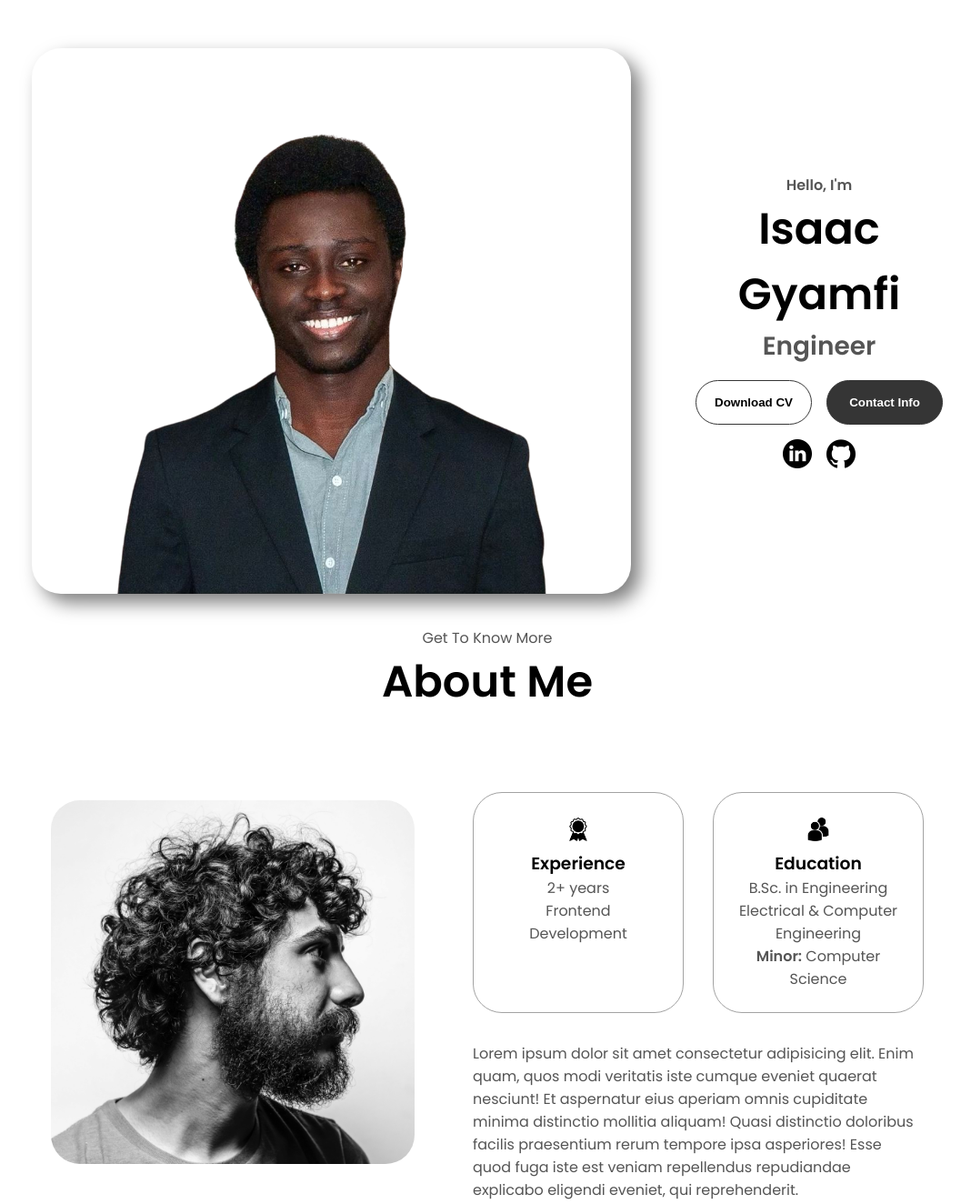
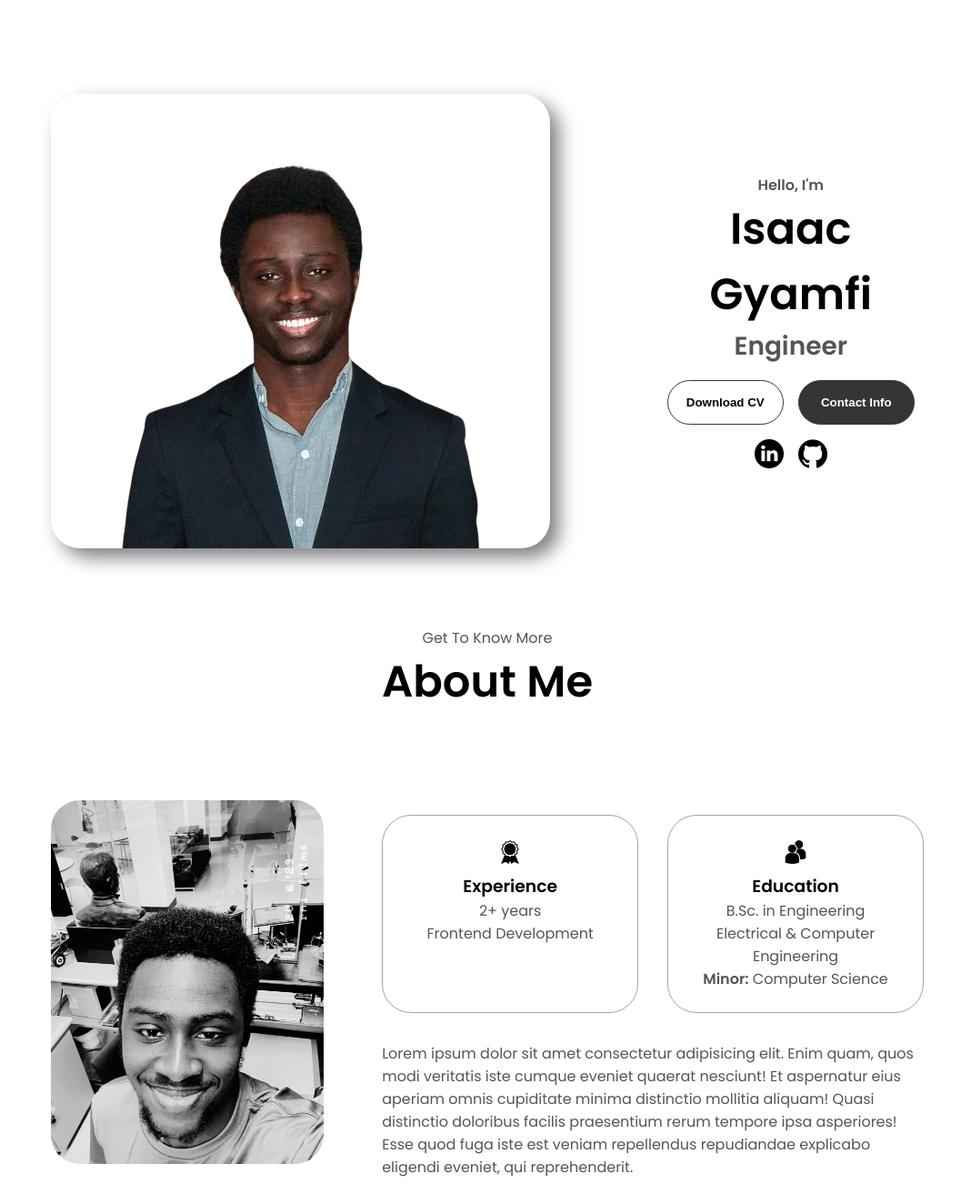
Before and after one commit to BlaqPanther/html-css-js-portfolio-website, a plain HTML site: page index.html in a window 1280 px wide. Shown: the part 119-1443 px from the top of the page at 91% size, without its empty margins (104-1172 px from the left). Drawn offline with Linux system fonts and the light colour scheme.

```diff
--- a/index.html
+++ b/index.html
@@ -64,7 +64,7 @@
         <h1 class="title">About Me</h1>
         <div class="section-container">
             <div class="section__pic-container1">
-                <img src="./assets/about-pic.png" alt="Profile picture" class="about-pic">
+                <img src="./assets/about-pic.jpg" alt="Profile picture" class="about-pic">
             </div>
             <div class="about-details-container">
                 <div class="about-containers">
--- a/style.css
+++ b/style.css
@@ -174,7 +174,7 @@ section {
 
 .section__pic-container {
     display: flex;
-    height: 600px;
+    height: 500px;
     width: 650px;
     margin: auto 0;
 }
```
Also changed, not shown: assets/about-pic.jpg (added), assets/about-pic.png (deleted), assets/background.jpg (added).
